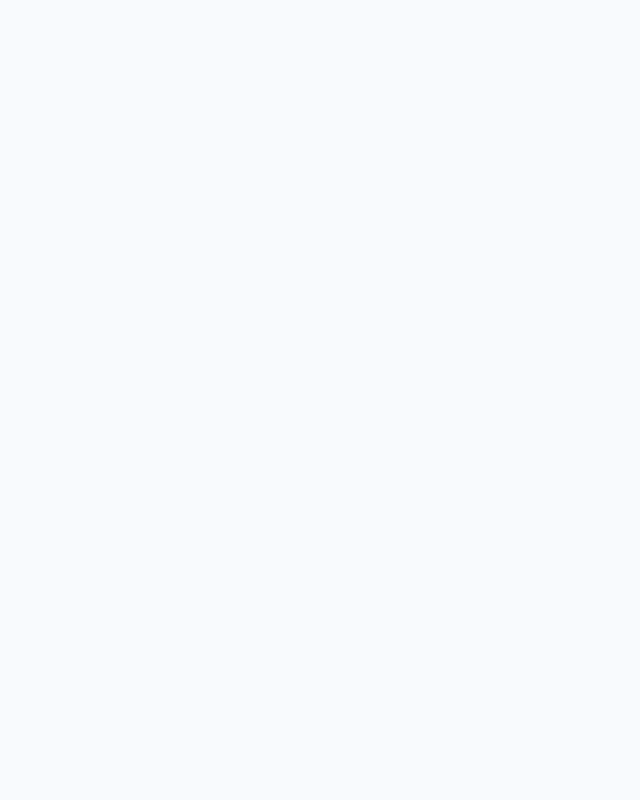
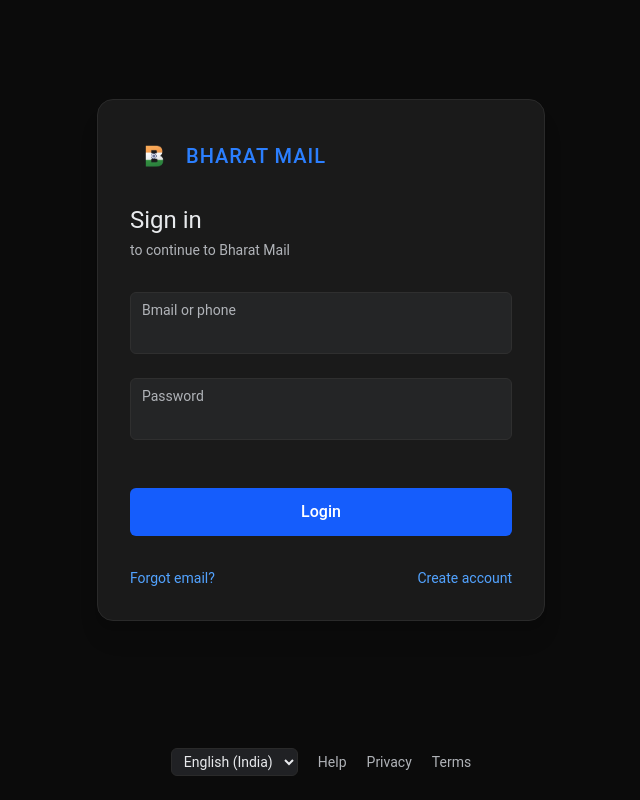
Before and after one commit to meghrajthakre/Bharat-Mail, a React (Vite) app: page /login in a window 1280 px wide. Before the commit this address had no page. Shown: the whole page, without its empty margins (319-959 px from the left). Built offline with nearby package versions, Linux system fonts and the light colour scheme.

Commit message:
Fixed some bugs of loggin and logout

```diff
--- a/src/App.jsx
+++ b/src/App.jsx
@@ -5,7 +5,7 @@
 const App = () => {
   return (
       <Routes>
-        <Route path="/" element={<Login />} />
+        <Route path="/login" element={<Login />} />
         <Route path="/home" element={<Home />} />
       </Routes>
   );
--- a/src/Components/Profile/ProfilePage.jsx
+++ b/src/Components/Profile/ProfilePage.jsx
@@ -3,17 +3,20 @@
 
 const ProfilePage = () => {
   const [open, setOpen] = useState(false);
-    const { userData,logOutUser } = useLogin();
+  const { userData, logOutUser } = useLogin();
+
+  // Fallback image (jab avatar null ho)
+  const avatar = userData?.avatar || "https://via.placeholder.com/80";
 
   return (
     <div className="relative inline-block text-left">
       {/* Profile Avatar */}
       <img
         onClick={() => setOpen(!open)}
-                src={userData?.avatar || "https://via.placeholder.com/50"}
+        src={avatar}
         alt={userData?.name || "User"}
-                className="w-7 h-7 sm:w-9 sm:h-9 md:w-10 md:h-10 rounded-full cursor-pointer
-                           border-2 border-gray-300 hover:border-blue-400
+        className="w-7 h-7 sm:w-9 sm:h-9 md:w-10 md:h-10 rounded-full object-cover
+                   cursor-pointer border-2 border-gray-300 hover:border-blue-400
                    transition-all duration-300 transform hover:scale-105 shadow-sm"
       />
 
@@ -31,9 +34,10 @@
           {/* User Info */}
           <div className="flex items-center space-x-3">
             <img
-                            src={userData?.avatar || "https://via.placeholder.com/100"}
+              src={avatar}
               alt={userData?.name || "User"}
-                            className="w-14 h-14 sm:w-16 sm:h-16 rounded-full border-2 border-gray-300 shadow-md object-cover"
+              className="w-14 h-14 sm:w-16 sm:h-16 rounded-full border-2
+                         border-gray-300 shadow-md object-cover"
             />
             <div className="flex flex-col">
               <span className="text-sm font-medium">
@@ -69,13 +73,13 @@
               Add Account
             </button>
             <button
+              onClick={logOutUser}
               className="cursor-pointer flex-1 py-2 rounded-lg text-sm font-medium
                          hover:scale-[1.02] transition-all duration-200 shadow-sm"
               style={{
                 backgroundColor: "var(--btn-bg)",
                 color: "var(--btn-text)",
               }}
-                            onClick={logOutUser}
             >
               Sign Out
             </button>
--- a/src/Context/LoginContext.jsx
+++ b/src/Context/LoginContext.jsx
@@ -36,6 +36,7 @@
         try {
             setIsLoggedIn(true);
             localStorage.setItem('token', tokenValue);
+            setToken(tokenValue);
 
 
             // ✅ Correct header format
@@ -44,7 +45,7 @@
                     Authorization: `Bearer ${tokenValue}`,
                 },
             });
-            setToken(tokenValue);
+
             setUserData(res.data);
             navigate("/home");
 
--- a/src/Pages/Login.jsx
+++ b/src/Pages/Login.jsx
@@ -71,7 +71,7 @@
               onChange={(e) => setBmail(e.target.value)}
               type="email"
               required
-              className="peer w-full bg-[var(--search-bg)] border border-[#2f2f2f] rounded-md px-3 pt-4 pb-2 sm:pt-5 sm:pb-2 text-[var(--text-color)] focus:border-blue-500 outline-none text-sm sm:text-base"
+              className="peer w-full bg-[var(--search-bg)] border border-[#2f2f2f] rounded-md px-3 pt-7 md:pt-7 pb-2 sm:pt-5 sm:pb-2 text-[var(--text-color)] focus:border-blue-500 outline-none text-sm sm:text-base"
             />
             <label className="absolute left-3 top-2 text-sm sm:text-sm text-[var(--secondary-text)] transition-all peer-placeholder-shown:top-3.5 peer-placeholder-shown:text-base peer-focus:top-2 peer-focus:text-sm peer-focus:text-blue-400">
               Bmail or phone
@@ -84,7 +84,7 @@
               onChange={(e) => setPassword(e.target.value)}
               type="password"
               required
-              className="peer w-full bg-[var(--search-bg)] border border-[#2f2f2f] rounded-md px-3 pt-4 pb-2 sm:pt-5 sm:pb-2 text-[var(--text-color)] focus:border-blue-500 outline-none text-sm sm:text-base"
+              className="peer w-full bg-[var(--search-bg)] border border-[#2f2f2f] rounded-md px-3 pt-7 md:pt-7 pb-2 sm:pt-5 sm:pb-2 text-[var(--text-color)] focus:border-blue-500 outline-none text-sm sm:text-base"
             />
             <label className="absolute left-3 top-2 text-sm sm:text-sm text-[var(--secondary-text)] transition-all peer-placeholder-shown:top-3.5 peer-placeholder-shown:text-base peer-focus:top-2 peer-focus:text-sm peer-focus:text-blue-400">
               Password
```
Lines whose indentation alone changed are shown as unchanged.
